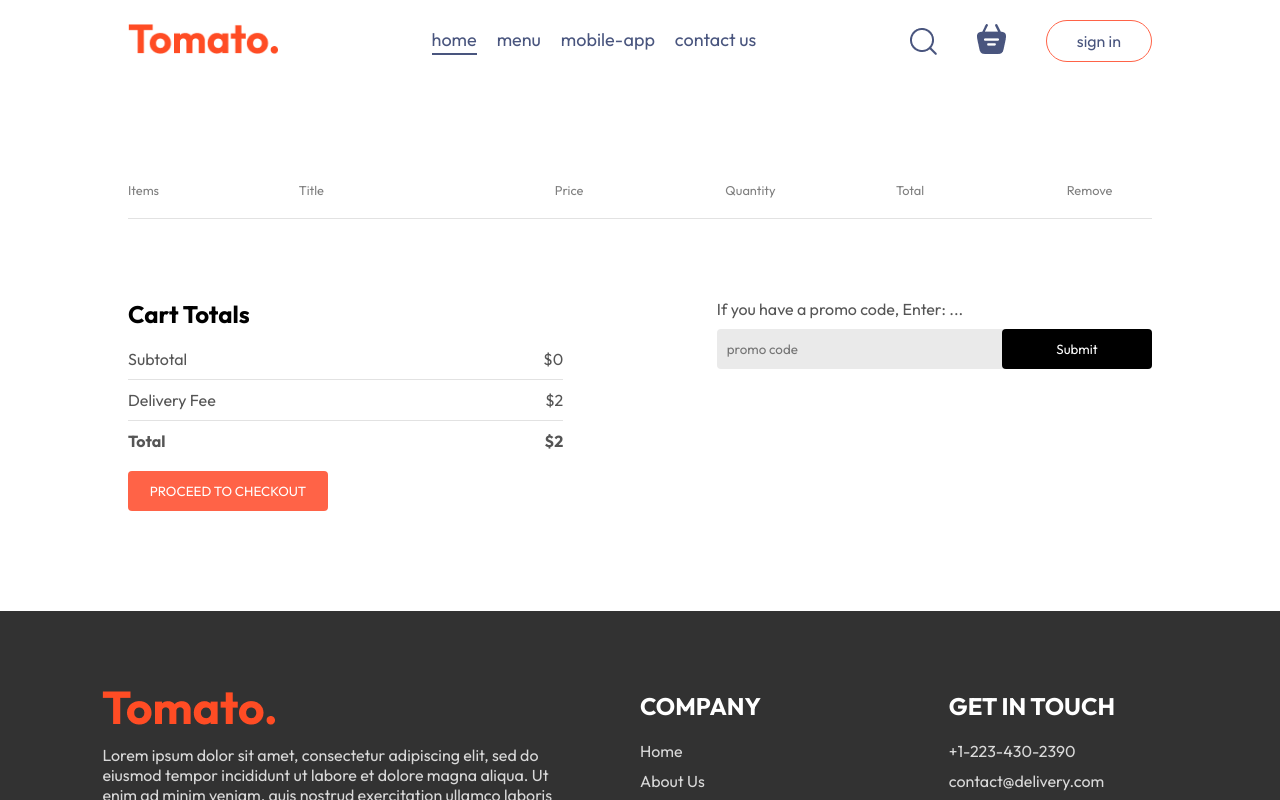
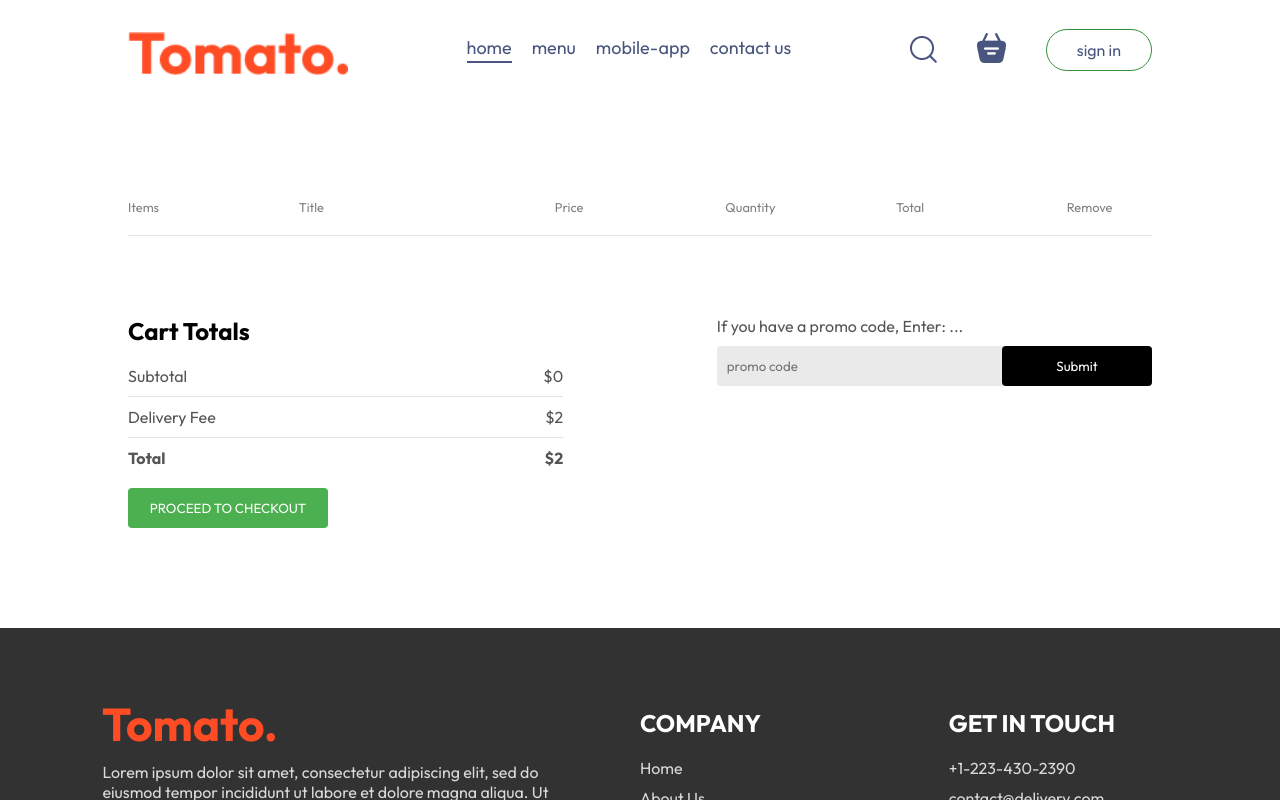
Before and after one commit to achan88/food-delivery, a React app: page /cart in a window 1280 px wide. Shown: the top 800 px of the page. Built offline with nearby package versions, Linux system fonts and the light colour scheme; the HTML template or start-up script is replaced by a standard one.

Commit message:
Color changes

```diff
--- a/src/components/ExploreMenu/ExploreMenu.css
+++ b/src/components/ExploreMenu/ExploreMenu.css
@@ -51,7 +51,7 @@
 }
 
 .explore-menu-list-item .active {
-    border: 4px solid tomato;
+    border: 4px solid #4CAF50;
     padding: 2px;
 }
 
--- a/src/components/FoodItem/FoodItem.css
+++ b/src/components/FoodItem/FoodItem.css
@@ -38,7 +38,7 @@
 }
 
 .food-item-price {
-    color: tomato;
+    color: #4CAF50;
     font-size: 22px;
     font-weight: 500;
     margin: 10px 0px;
--- a/src/components/LoginPopup/LoginPopup.css
+++ b/src/components/LoginPopup/LoginPopup.css
@@ -51,7 +51,7 @@
     padding: 10px;
     border-radius: 4px;
     color: white;
-    background-color: tomato;
+    background-color: #4CAF50;
     font-size: 15px;
     cursor: pointer;
 }
@@ -68,7 +68,7 @@
 }
 
 .login-popup p span {
-    color: tomato;
+    color: #4CAF50;
     font-weight: 500;
     cursor: pointer;
 }
--- a/src/components/Navbar/Navbar.css
+++ b/src/components/Navbar/Navbar.css
@@ -6,7 +6,8 @@
 }
 
 .navbar .logo {
-    width: 150px;
+    margin-top: 12px;
+    width: 220px;
 
 }
 
@@ -28,7 +29,7 @@
     background: transparent;
     font-size: 16px;
     color: #49557e;
-    border: 1px solid tomato;
+    border: 1px solid #388E3C;
     padding: 10px 30px;
     border-radius: 50px;
     cursor: pointer;
@@ -36,7 +37,7 @@
 }
 
 .navbar button:hover {
-    background-color: #fff4f2;
+    background-color: #C1E1C1;
 }
 
 .navbar .active {
@@ -56,7 +57,7 @@
     position: absolute;
     min-width: 10px;
     min-height: 10px;
-    background-color: tomato;
+    background-color: #4CAF50;
     border-radius: 5px;
     top: -8px;
     right: -8px;
--- a/src/pages/Cart/Cart.css
+++ b/src/pages/Cart/Cart.css
@@ -56,7 +56,7 @@
 .cart-total button {
     border: none;
     color: white;
-    background-color: tomato;
+    background-color: #4CAF50;
     width: max(15vw, 200px);
     padding: 12px 0px;
     border-radius: 4px;
```
